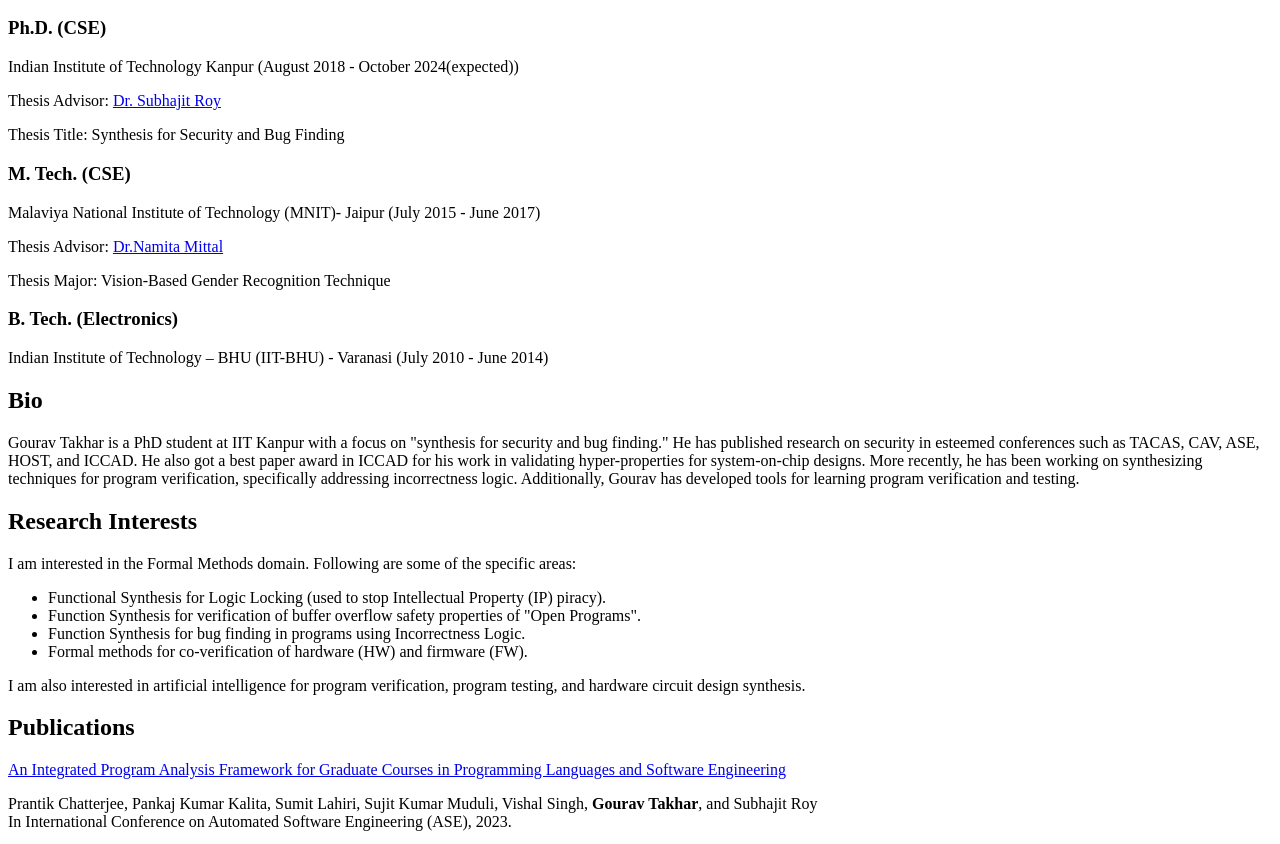
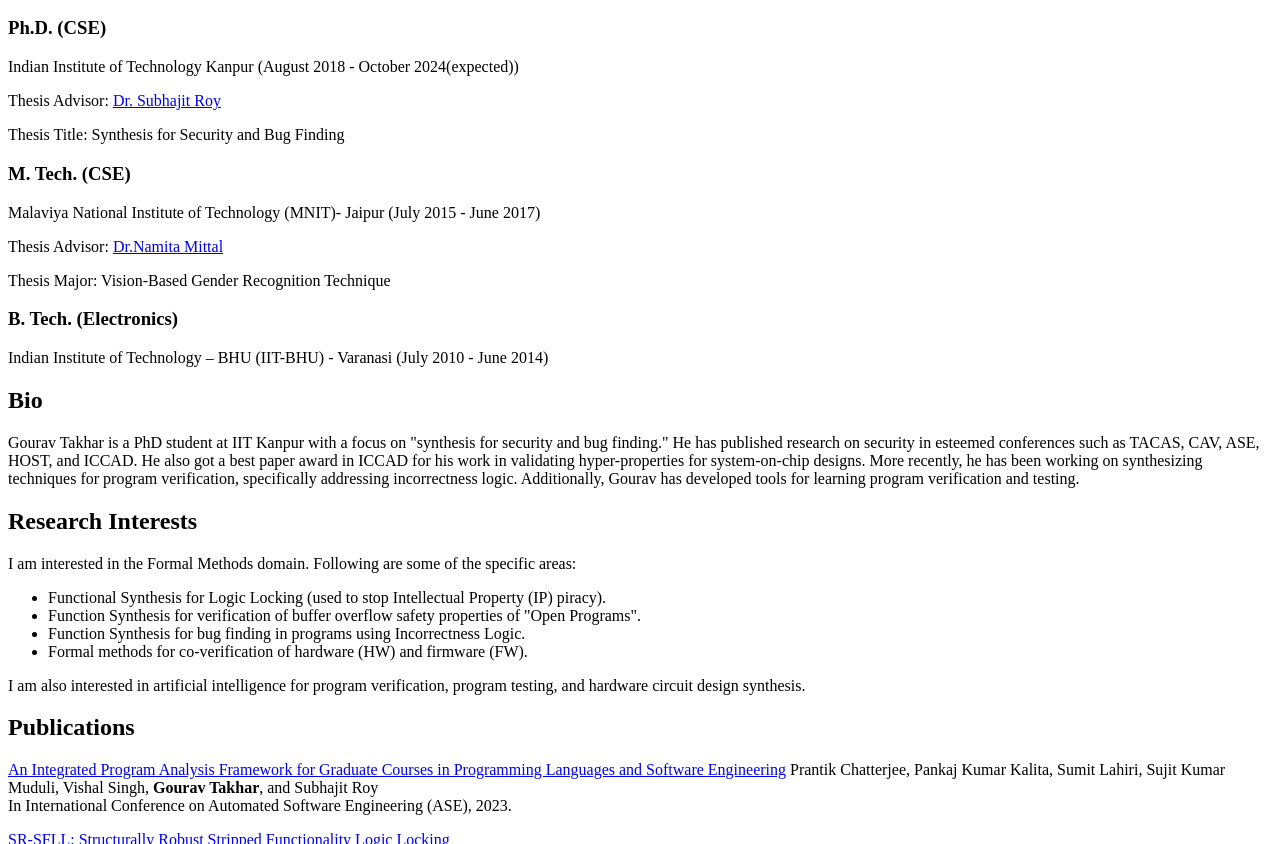
Before and after one commit to tgourav/tgourav.github.io, a plain HTML site: page index.html in a window 1280 px wide. Shown: the part 96-940 px from the top of the page. Drawn offline with Linux system fonts and the light colour scheme.

Commit message:
Update index.html

```diff
--- a/index.html
+++ b/index.html
@@ -25,9 +25,9 @@
 </ul>
 <p>I am also interested in artificial intelligence for program verification, program testing, and hardware circuit design synthesis.</p>
 <h2 id="publications">Publications</h2>
-<p>  <a href="https://ieeexplore.ieee.org/abstract/document/10298417">An Integrated Program Analysis Framework for Graduate Courses in Programming Languages and Software Engineering</a> </p>
-<p>  Prantik Chatterjee, Pankaj Kumar Kalita, Sumit Lahiri, Sujit Kumar Muduli, Vishal Singh, <strong>Gourav Takhar</strong>, and Subhajit Roy<br>
-    In International Conference on Automated Software Engineering (ASE), 2023.</p>
+<p>  <a href="https://ieeexplore.ieee.org/abstract/document/10298417">An Integrated Program Analysis Framework for Graduate Courses in Programming Languages and Software Engineering</a>
+Prantik Chatterjee, Pankaj Kumar Kalita, Sumit Lahiri, Sujit Kumar Muduli, Vishal Singh, <strong>Gourav Takhar</strong>, and Subhajit Roy<br>
+In International Conference on Automated Software Engineering (ASE), 2023.</p>
 <p><a href="https://link.springer.com/chapter/10.1007/978-3-031-37709-9_10">SR-SFLL: Structurally Robust Stripped Functionality Logic Locking</a> <br>
 <strong>Gourav Takhar</strong> and Subhajit Roy <br>
 In Computer Aided Verification (CAV), 2023.<be></p>
```
